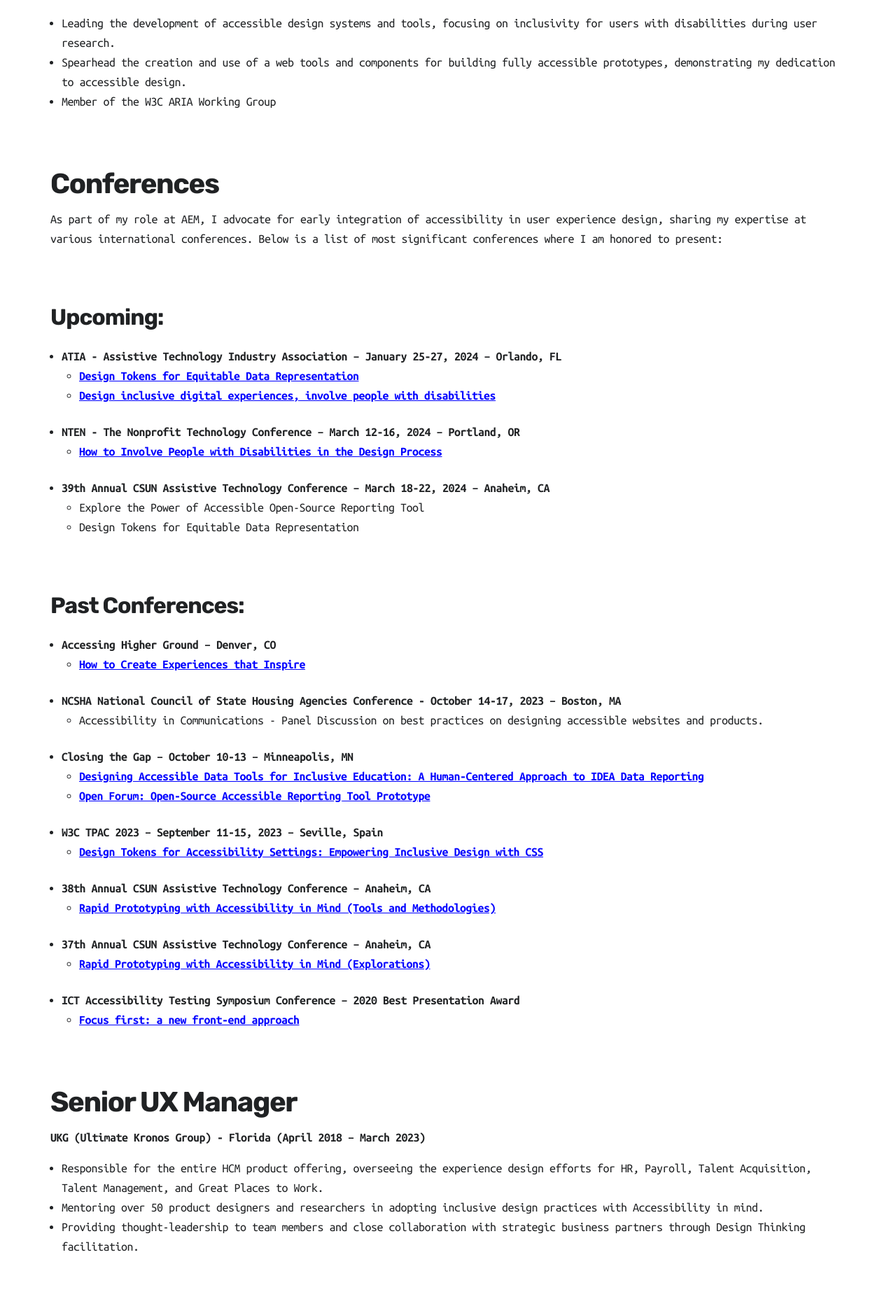
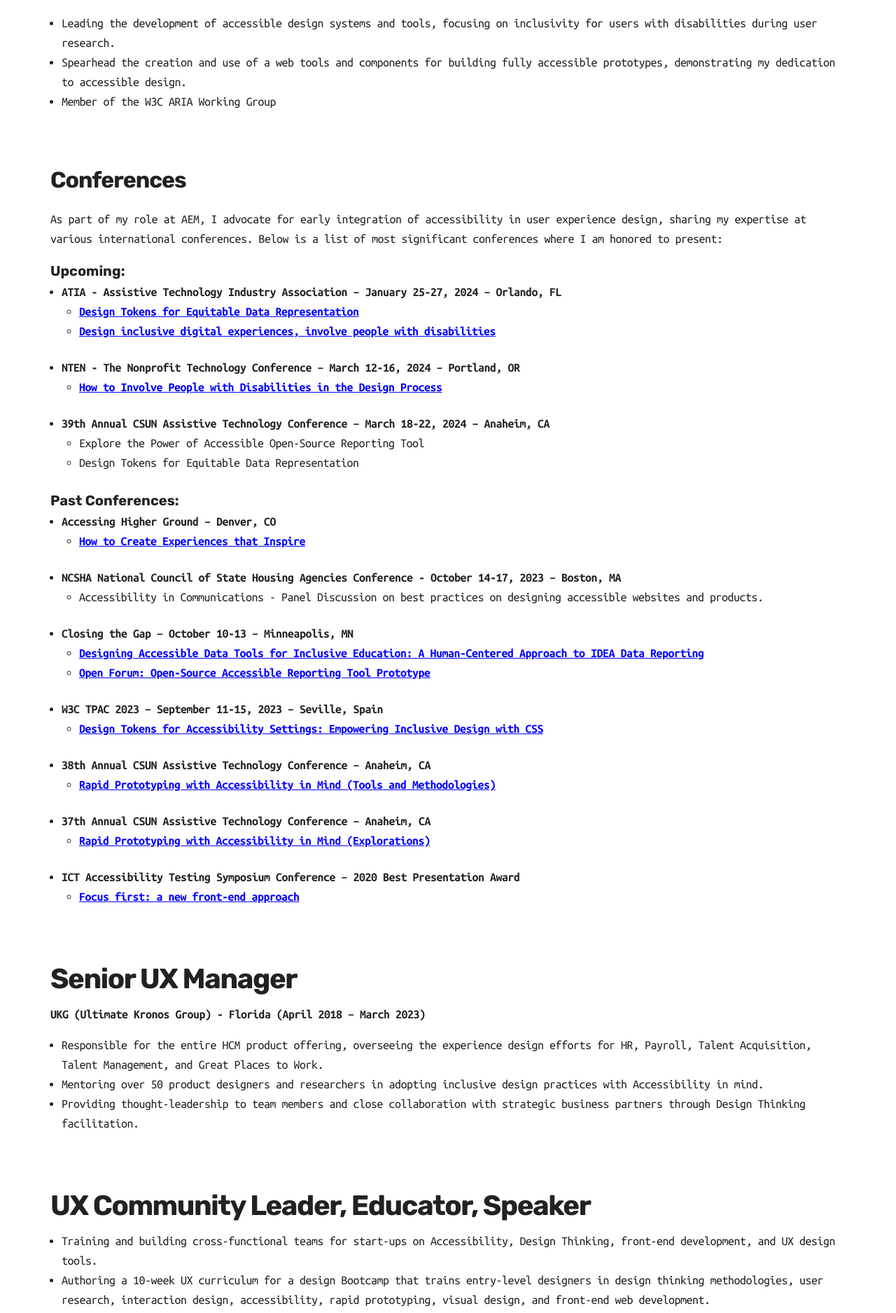
Before and after one commit to mpaiva/venus, a Jekyll site: the page built from _pages/resume.md, in a window 1280 px wide. Shown: the part 2210-4086 px from the top of the page at 70% size. Built offline with Jekyll 4.4.1, drawn with Linux system fonts in a browser that asks for light colours; nearby versions of some CDN libraries.

Commit message:
heading structure

```diff
--- a/_pages/resume.md
+++ b/_pages/resume.md
@@ -46,10 +46,10 @@
 - Spearhead the creation and use of a web tools and components for building fully accessible prototypes, demonstrating my dedication to accessible design.
 - Member of the W3C ARIA Working Group
 
-### Conferences
+#### Conferences
 As part of my role at AEM, I advocate for early integration of accessibility in user experience design, sharing my expertise at various international conferences. Below is a list of most significant conferences where I am honored to present:
 
-#### Upcoming:
+##### Upcoming:
 
 - **ATIA - Assistive Technology Industry Association – January 25-27, 2024 – Orlando, FL**
   - [Design Tokens for Equitable Data Representation](https://www.atia.org/24conference/)
@@ -62,7 +62,7 @@
   - Explore the Power of Accessible Open-Source Reporting Tool
   - Design Tokens for Equitable Data Representation
 
-#### Past Conferences:
+##### Past Conferences:
 
 - **Accessing Higher Ground – Denver, CO**
   - [How to Create Experiences that Inspire](https://accessinghigherground.org/how-to-create-accessible-experiences-that-inspire/)
```
